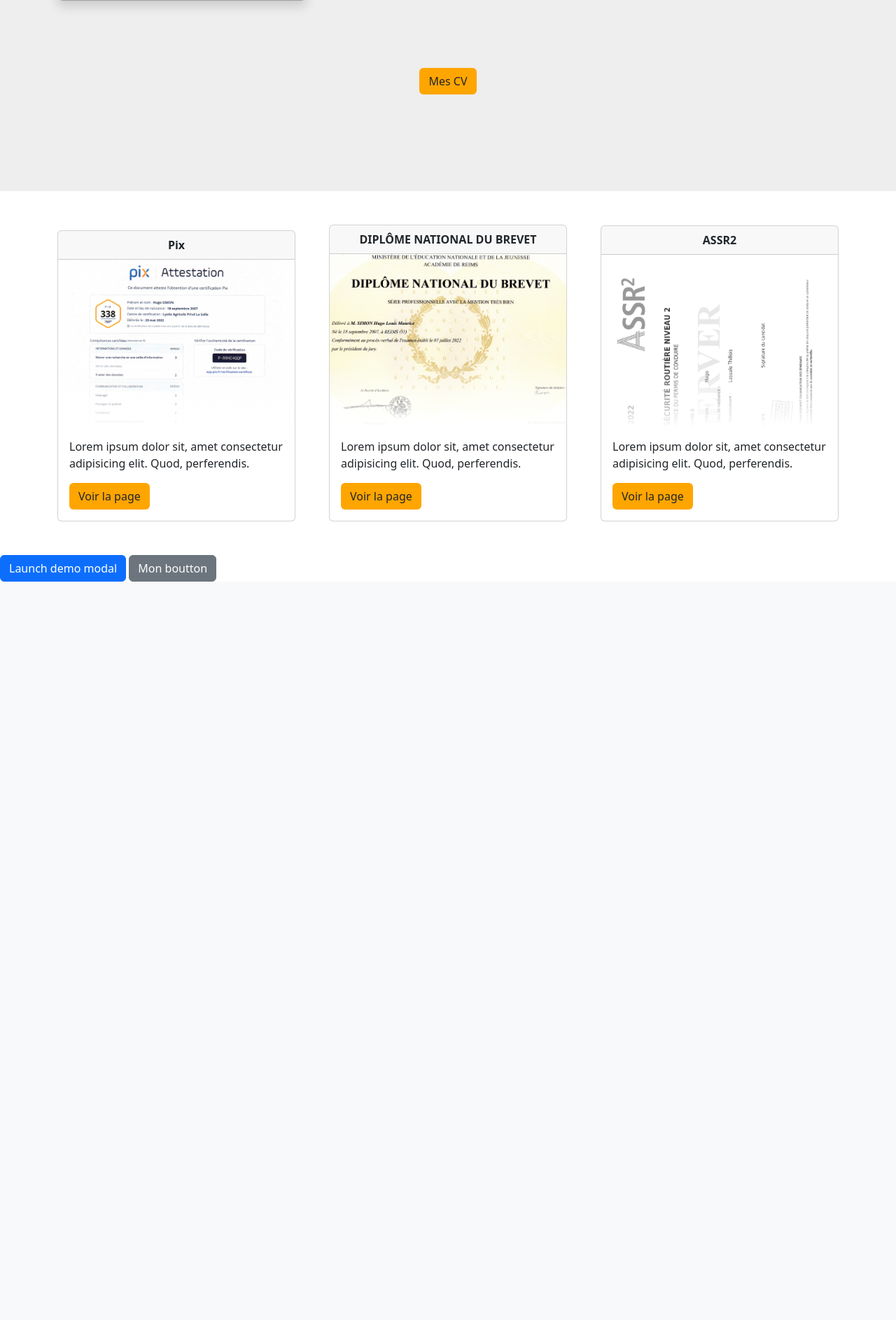
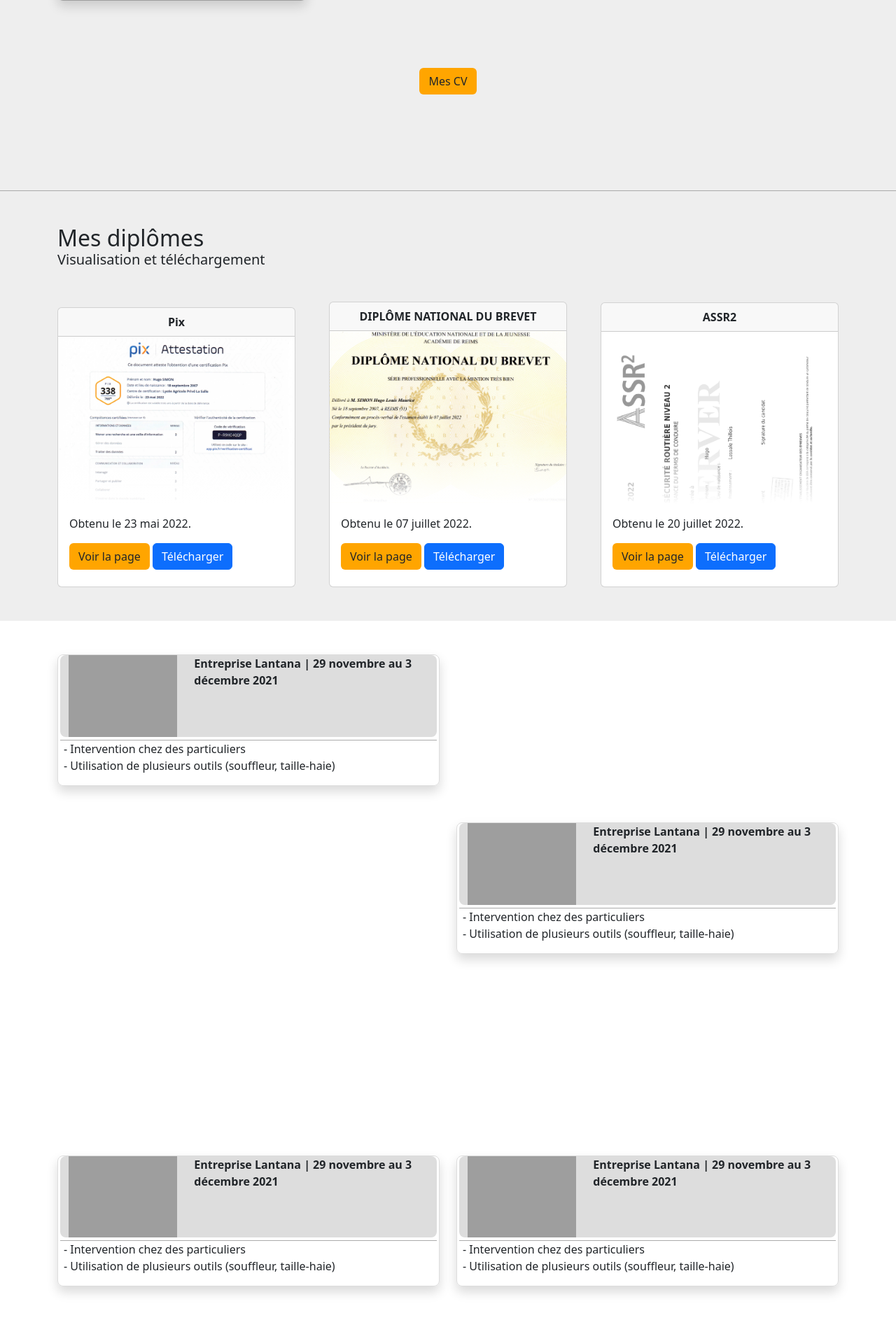
Before and after one commit to HSL-GliTcheur/Mon-portfolio, a PHP site: page / in a window 1280 px wide. Shown: the part 1482-3368 px from the top of the page at 70% size. Before the commit the page ends 2313 px from the top, so only its background shows below. Run offline with PHP 8.4, Linux system fonts and the light colour scheme; some libraries are stand-ins or nearby versions; grey boxes are pictures that could not be loaded.

Commit message:
ajout des stages

```diff
--- a/index.html
+++ b/index.html
@@ -296,8 +296,12 @@
     </section>
 
 
-    <main class="py-5">
-        <section>
+    <main>
+        <section id="page4" class="py-5 section">
+            <div class="container">
+                <h2 class="mb-0">Mes diplômes</h2>
+                <h3 class="fw-light fs-5 mb-5">Visualisation et téléchargement</h3>
+            </div>
             <div class="container">
                 <div class="row g-5 align-items-end">
 
@@ -311,11 +315,12 @@
                             <div class="blur"></div>
                             <div class="card-body">
                                 <p class="card-text">
-                                    Lorem ipsum dolor sit, amet consectetur adipisicing elit. Quod, perferendis.
+                                    Obtenu le 23 mai 2022.
                                 </p>
-                                <a href="./img/file-download/pix-certif.pdf" class="btn bgorange btnorange"
-                                    target="_blank">Voir la
-                                    page</a>
+                                <a href="./img/file-download/pix-certif.pdf" class="btn bgorange btnorange mb-2"
+                                    target="_blank">Voir la page</a>
+                                <a href="./img/file-download/pix-certif.pdf" class="btn btn-primary  mb-2"
+                                    target="_blank" download="Certification PIX Hugo SIMON">Télécharger</a>
                             </div>
                         </div>
                     </div>
@@ -330,11 +335,12 @@
                             <div class="blur"></div>
                             <div class="card-body">
                                 <p class="card-text">
-                                    Lorem ipsum dolor sit, amet consectetur adipisicing elit. Quod, perferendis.
+                                    Obtenu le 07 juillet 2022.
                                 </p>
-                                <a href="./img/file-download/dnb-diplomes.pdf" class="btn bgorange btnorange"
-                                    target="_blank">Voir la
-                                    page</a>
+                                <a href="./img/file-download/dnb-diplomes.pdf" class="btn bgorange btnorange  mb-2"
+                                    target="_blank">Voir la page</a>
+                                <a href="./img/file-download/dnb-diplomes.pdf" class="btn btn-primary  mb-2"
+                                    target="_blank" download="Diplôme national du brevet Hugo SIMON.pdf">Télécharger</a>
                             </div>
                         </div>
                     </div>
@@ -349,11 +355,12 @@
                             <div class="blur"></div>
                             <div class="card-body">
                                 <p class="card-text">
-                                    Lorem ipsum dolor sit, amet consectetur adipisicing elit. Quod, perferendis.
+                                    Obtenu le 20 juillet 2022.
                                 </p>
-                                <a href="./img/file-download/Attestation ASSR2.pdf" class="btn bgorange btnorange"
-                                    target="_blank">Voir
-                                    la page</a>
+                                <a href="./img/file-download/Attestation ASSR2.pdf" class="btn bgorange btnorange  mb-2"
+                                    target="_blank">Voir la page</a>
+                                <a href="./img/file-download/Attestation ASSR2.pdf" class="btn btn-primary  mb-2"
+                                    target="_blank" download="Attestation ASSR 2 Hugo SIMON.pdf">Télécharger</a>
                             </div>
                         </div>
                     </div>
@@ -363,37 +370,72 @@
         </section>
     </main>
 
-    <!-- Button trigger modal -->
-    <button type="button" class="btn btn-primary" data-bs-toggle="modal" data-bs-target="#exampleModal">
-        Launch demo modal
-    </button>
-
-    <!-- Modal -->
-    <div class="modal fade" id="exampleModal" tabindex="-1" aria-labelledby="exampleModalLabel" aria-hidden="true">
-        <div class="modal-dialog">
-            <div class="modal-content">
-                <div class="modal-header">
-                    <h5 class="modal-title" id="exampleModalLabel">Modal title</h5>
-                    <button type="button" class="btn-close" data-bs-dismiss="modal" aria-label="Close"></button>
+    <section id="page5" class="py-5 section2">
+        <div class="container">
+            <div class="row">
+                <div class="col-xs-12 col-sm-12   col-md-6 col-lg-6     mb-xs-5 mb-sm-5  mb-5">
+                    <div class="col stage rounded-3 shadow w-auto">
+                        <div class="row bg-sombre">
+                            <div class="col-4"><img
+                                    src="https://encrypted-tbn0.gstatic.com/images?q=tbn:ANd9GcRB8OY_UptZK0RYr0P86F_bsAxYqoljuJT9sii6LOL3Lw&s"
+                                    alt="" width="100%"></div>
+                            <div class="col-8 fw-bold">Entreprise Lantana | 29 novembre au 3 décembre 2021</div>
+                        </div>
+                        <div class="row h-100 bar-top mt-1 mb-3" style="padding-left: 5px;">
+                            - Intervention chez des particuliers <br>
+                            - Utilisation de plusieurs outils (souffleur, taille-haie)
+                        </div>
+                    </div>
                 </div>
-                <div class="modal-body">
-                    ...
+                <div class="col-xs-12 col-sm-12   col-md-6 col-lg-6     mb-xs-5 mb-sm-5  mb-5 space1">
+                    <div class="col stage rounded-3 shadow w-auto">
+                        <div class="row bg-sombre">
+                            <div class="col-4"><img
+                                    src="https://encrypted-tbn0.gstatic.com/images?q=tbn:ANd9GcRB8OY_UptZK0RYr0P86F_bsAxYqoljuJT9sii6LOL3Lw&s"
+                                    alt="" width="100%"></div>
+                            <div class="col-8 fw-bold">Entreprise Lantana | 29 novembre au 3 décembre 2021</div>
+                        </div>
+                        <div class="row h-100 bar-top mt-1 mb-3" style="padding-left: 5px;">
+                            - Intervention chez des particuliers <br>
+                            - Utilisation de plusieurs outils (souffleur, taille-haie)
+                        </div>
+                    </div>
                 </div>
-                <div class="modal-footer">
-                    <button type="button" class="btn btn-secondary" data-bs-dismiss="modal">Close</button>
-                    <button type="button" class="btn btn-primary">Save changes</button>
+            </div>
+            <div class="row">
+                <div class="col-xs-12 col-sm-12   col-md-6 col-lg-6     mb-xs-5 mb-sm-5  mb-5 space1">
+                    <div class="col stage rounded-3 shadow w-auto">
+                        <div class="row bg-sombre">
+                            <div class="col-4"><img
+                                    src="https://encrypted-tbn0.gstatic.com/images?q=tbn:ANd9GcRB8OY_UptZK0RYr0P86F_bsAxYqoljuJT9sii6LOL3Lw&s"
+                                    alt="" width="100%"></div>
+                            <div class="col-8 fw-bold">Entreprise Lantana | 29 novembre au 3 décembre 2021</div>
+                        </div>
+                        <div class="row h-100 bar-top mt-1 mb-3" style="padding-left: 5px;">
+                            - Intervention chez des particuliers <br>
+                            - Utilisation de plusieurs outils (souffleur, taille-haie)
+                        </div>
+                    </div>
+                </div>
+                <div class="col-xs-12 col-sm-12   col-md-6 col-lg-6     mb-xs-5 mb-sm-5  mb-5 space1">
+                    <div class="col stage rounded-3 shadow w-auto">
+                        <div class="row bg-sombre">
+                            <div class="col-4"><img
+                                    src="https://encrypted-tbn0.gstatic.com/images?q=tbn:ANd9GcRB8OY_UptZK0RYr0P86F_bsAxYqoljuJT9sii6LOL3Lw&s"
+                                    alt="" width="100%"></div>
+                            <div class="col-8 fw-bold">Entreprise Lantana | 29 novembre au 3 décembre 2021</div>
+                        </div>
+                        <div class="row h-100 bar-top mt-1 mb-3" style="padding-left: 5px;">
+                            - Intervention chez des particuliers <br>
+                            - Utilisation de plusieurs outils (souffleur, taille-haie)
+                        </div>
+                    </div>
                 </div>
             </div>
         </div>
-    </div>
+    </section>
 
 
-
-    <!-- tool tip -->
-    <button type="button" class="btn btn-secondary" data-bs-toggle="tooltip" data-bs-html="true"
-        title="Mon titre de bouton">
-        Mon boutton
-    </button>
     <script src="https://cdn.jsdelivr.net/npm/bootstrap@5.3.3/dist/js/bootstrap.bundle.min.js"
         integrity="sha384-YvpcrYf0tY3lHB60NNkmXc5s9fDVZLESaAA55NDzOxhy9GkcIdslK1eN7N6jIeHz"
         crossorigin="anonymous"></script>
--- a/scss/style.scss
+++ b/scss/style.scss
@@ -69,12 +69,23 @@
 }
 
 .section {
-    // height: auto;
     background-color: #eee;
+}
+
+.section {
+    // background-color: #fff;
 }
 
 #page3 {
     height: 28vh;
+    border-bottom: 1.5px;
+    border-bottom-style: solid;
+    border-bottom-color: #aaa;
+
+}
+
+#page5 {
+    height: 100vh;
 }
 
 .bgorange {
@@ -96,3 +107,39 @@
     width: 100%;
     height: 90px;
 }
+
+.stage {
+    height: auto; // -------------------------------------- a mettre en auto-----------------------------------------------
+    border: 0.2px solid #ddd;
+}
+
+.mt-15vh {
+    margin-top: 15vh;
+}
+
+.mt-20vh {
+    margin-top: 20vh;
+}
+
+@media screen and (min-width: 768px) {
+    .space1 {
+        margin-top: 30vh !important;
+    }
+}
+
+@media screen and (min-width: 1500px) {
+    .space1 {
+        margin-top: 10vh !important;
+    }
+}
+
+.bg-sombre {
+    background-color: #ddd;
+    border-radius: 8px;
+}
+
+.bar-top {
+    border-top: 1.5px;
+    border-top-style: solid;
+    border-top-color: #aaa;
+}
```
Also changed, not shown: temp.html (added, +31 -0 lines), scss/style.css, 1 other file.
